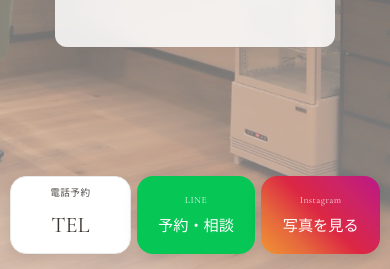
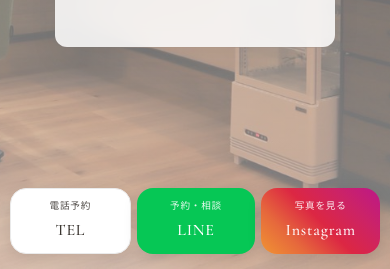
Before and after one commit to tmrr20031204-code/sole-mens-salon, a plain HTML site: page index.html in a window 390 px wide. Shown: the part 575-844 px from the top of the page. Drawn offline with nearby package versions, Linux system fonts and the light colour scheme.

Commit message:
Auto update from upload.bat

```diff
--- a/css/style.css
+++ b/css/style.css
@@ -341,8 +341,8 @@ img { max-width: 100%; height: auto; display: block; }
 .floating-cta__btn--tel { background-color: var(--color-bg-card); color: var(--color-text-main); border: 1px solid #eaeaea; }
 .floating-cta__btn--line { background-color: #06C755; color: #fff; }
 .floating-cta__btn--insta { background: linear-gradient(45deg, #f09433 0%, #e6683c 25%, #dc2743 50%, #cc2366 75%, #bc1888 100%); color: #fff; }
-.floating-cta__en { display: block; font-family: var(--font-en); font-size: 0.6rem; letter-spacing: 0.05em; opacity: 0.9; margin-bottom: 2px; }
-.floating-cta__text { font-size: 0.95rem; font-weight: 500; letter-spacing: 0; white-space: nowrap; }
+.floating-cta__sub { display: block; font-size: 0.6rem; opacity: 0.9; margin-bottom: 2px; white-space: nowrap; }
+.floating-cta__main { font-family: var(--font-en); font-size: 1rem; font-weight: 500; letter-spacing: 0.05em; white-space: nowrap; }
 
 /* --- Footer --- */
 .footer { text-align: center; padding: 60px 0; font-size: 0.8rem; color: var(--color-text-muted); padding-bottom: 100px; }
@@ -360,9 +360,6 @@ img { max-width: 100%; height: auto; display: block; }
 /* --- Media Queries (PC) --- */
 @media (min-width: 1024px) {
     .section { padding: 140px 0; }
-    .header__nav { display: block; }
-    .header__contact-btn-pc { display: flex; }
-    .hamburger { display: none; }
     .hero__box { padding: 60px 50px; max-width: 600px; }
 
     .concept__grid { grid-template-columns: repeat(3, 1fr); gap: 30px; }
--- a/index.html
+++ b/index.html
@@ -215,16 +215,16 @@
     <!-- Floating CTA (Mobile only) -->
     <div class="floating-cta">
         <a href="tel:09067497474" class="floating-cta__btn floating-cta__btn--tel">
-            <span class="floating-cta__en">電話予約</span>
-            <span class="floating-cta__text" style="font-family: var(--font-en); font-size: 1.4rem; font-weight: 400;">TEL</span>
+            <span class="floating-cta__sub">電話予約</span>
+            <span class="floating-cta__main">TEL</span>
         </a>
         <a href="https://line.me/R/ti/p/@937cykql" class="floating-cta__btn floating-cta__btn--line" target="_blank" rel="noopener noreferrer">
-            <span class="floating-cta__en">LINE</span>
-            <span class="floating-cta__text">予約・相談</span>
+            <span class="floating-cta__sub">予約・相談</span>
+            <span class="floating-cta__main">LINE</span>
         </a>
         <a href="https://www.instagram.com/sole.mens_salon?igsh=MXBydHQzYmYxajRjeg%3D%3D" class="floating-cta__btn floating-cta__btn--insta" target="_blank" rel="noopener noreferrer">
-            <span class="floating-cta__en">Instagram</span>
-            <span class="floating-cta__text">写真を見る</span>
+            <span class="floating-cta__sub">写真を見る</span>
+            <span class="floating-cta__main">Instagram</span>
         </a>
     </div>
 
```
